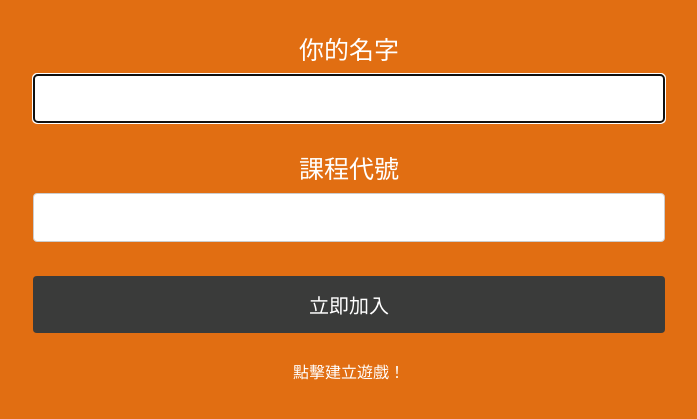
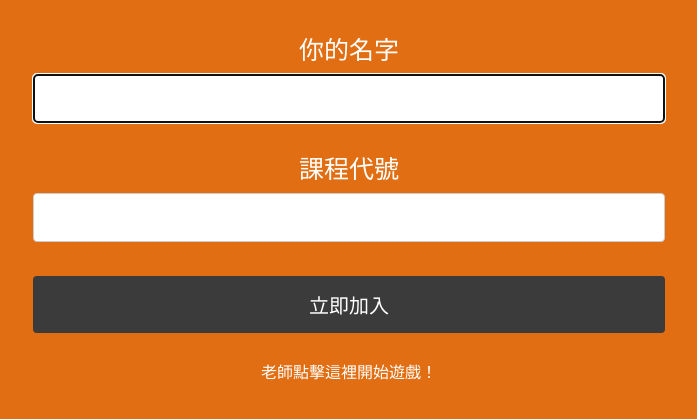
Before and after one commit to webber0928/teach-game, a website: page frontend/index.html in a window 1280 px wide. Shown: the part 109-528 px from the top of the page, without its empty margins (291-988 px from the left). Drawn offline with Linux system fonts and the light colour scheme.

Commit message:
Change: update

```diff
--- a/frontend/index.html
+++ b/frontend/index.html
@@ -24,6 +24,7 @@
                 </div>
         </form>
         <br/>
-        <center><a href = "/create/" id = "host">點擊建立遊戲！</a></center>
+        <center><a href = "/create/" id = "host">老師點擊這裡開始遊戲！</a></center>
+        <!-- <center><a href = "/create/" id = "host">點擊建立遊戲！</a></center> -->
     </body>
 </html>
```
